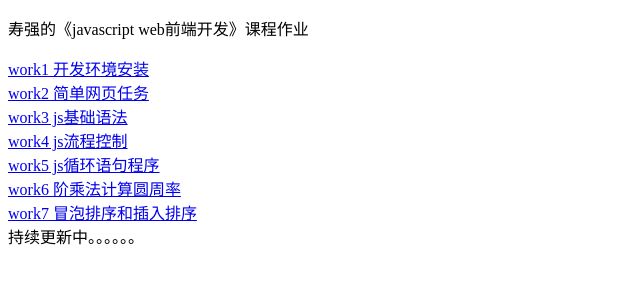
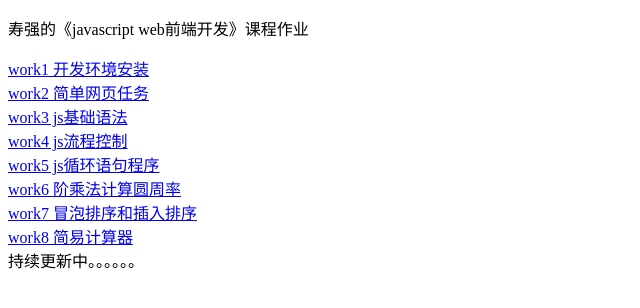
Before and after one commit to Saxon-csq/jswork, a plain HTML site: page index.html in a window 1280 px wide. Shown: the whole page, without its empty margins (0-640 px from the left). Drawn offline with Linux system fonts and the light colour scheme.

Commit message:
Add files via upload

```diff
--- a/index.html
+++ b/index.html
@@ -13,6 +13,7 @@
         <a href="work5/index.html">work5 js循环语句程序</a><br>
         <a href="work6/index.html">work6 阶乘法计算圆周率</a><br>
         <a href="work7/index.html">work7 冒泡排序和插入排序</a><br>
+        <a href="work8/index.html">work8 简易计算器</a><br>
         持续更新中。。。。。。
     </body>
 </html>
```
